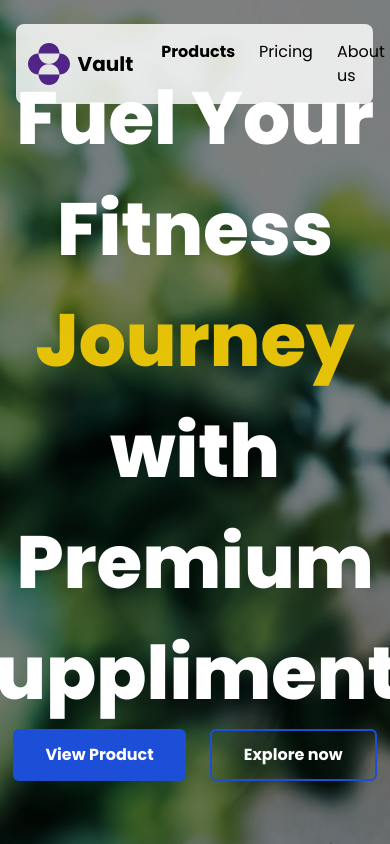
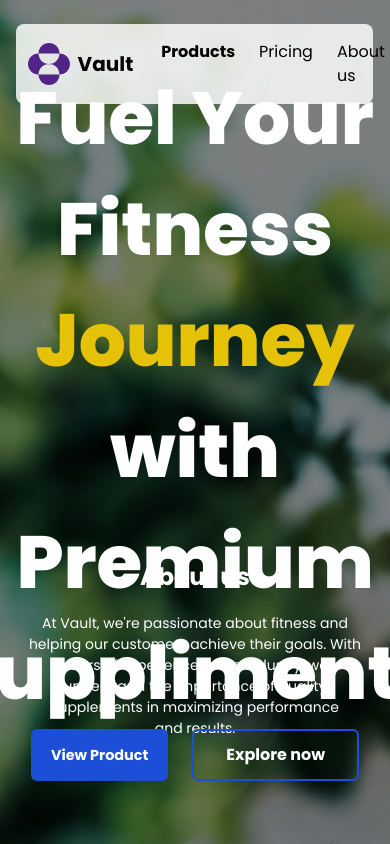
Before and after one commit to ikennarichard/timbu-store, a Next.js app: page / in a window 390 px wide. Shown: the top 844 px of the page. Built offline with nearby package versions, Linux system fonts and the light colour scheme.

Commit message:
Update styles

```diff
--- a/app/component/AboutUs.tsx
+++ b/app/component/AboutUs.tsx
@@ -4,11 +4,11 @@ export default function AboutUs() {
   return (
     <section
       id="about"
-      className="text-center flex justify-center overflow-hidden items-center bg-[#0C8E8E] text-pretty pt-10 pb-[8rem] relative"
+      className="text-center flex justify-center overflow-hidden items-center bg-[#0C8E8E] text-pretty pt-10 pb-[8rem] relative md:bg-transparent md:absolute md:min-h-screen sm:animate-fade w-full"
     >
-      <div className="w-[65%] text-white z-10">
-        <h2 className="text-[2rem] font-bold">About us</h2>
-        <p className="text-[2rem] mt-12 word">
+      <div className="w-[65%] sm:w-[98%] text-white mx-auto md:relative md:top-[17rem]">
+        <h2 className="text-[2rem] font-bold sm:text-2xl">About us</h2>
+        <p className="text-[2rem] max-w-[25rem] md:w-[88%] md:mx-auto mt-12 word md:text-[0.875rem] md:mt-[1.2rem]">
           At Vault, we&apos;re passionate about fitness and helping our
           customers achieve their goals. With years of experience in the
           industry, we understand the importance of quality supplements in
@@ -21,7 +21,7 @@ export default function AboutUs() {
         width={500}
         height={0}
         quality={80}
-        className="absolute right-10 -bottom-3"
+        className="absolute right-10 -bottom-3 md:hidden"
       />
     </section>
   );
--- a/app/component/Button.tsx
+++ b/app/component/Button.tsx
@@ -5,10 +5,12 @@ export default function Button({ text, link }: { text: string; link: string }) {
   return (
     <button
       className={clsx(
-        "px-8 font-semibold p-3 bg-blue-700 text-white rounded-md hover:bg-reddish transition-colors duration-300 ease-in-out"
+        "px-8 sm:px-[20px] font-semibold p-3 bg-blue-700 text-white rounded-md hover:bg-reddish transition-colors duration-300 ease-in-out"
       )}
     >
-      <Link href={link}>{text}</Link>
+      <Link className="sm:text-[0.9rem]" href={link}>
+        {text}
+      </Link>
     </button>
   );
 }
```
